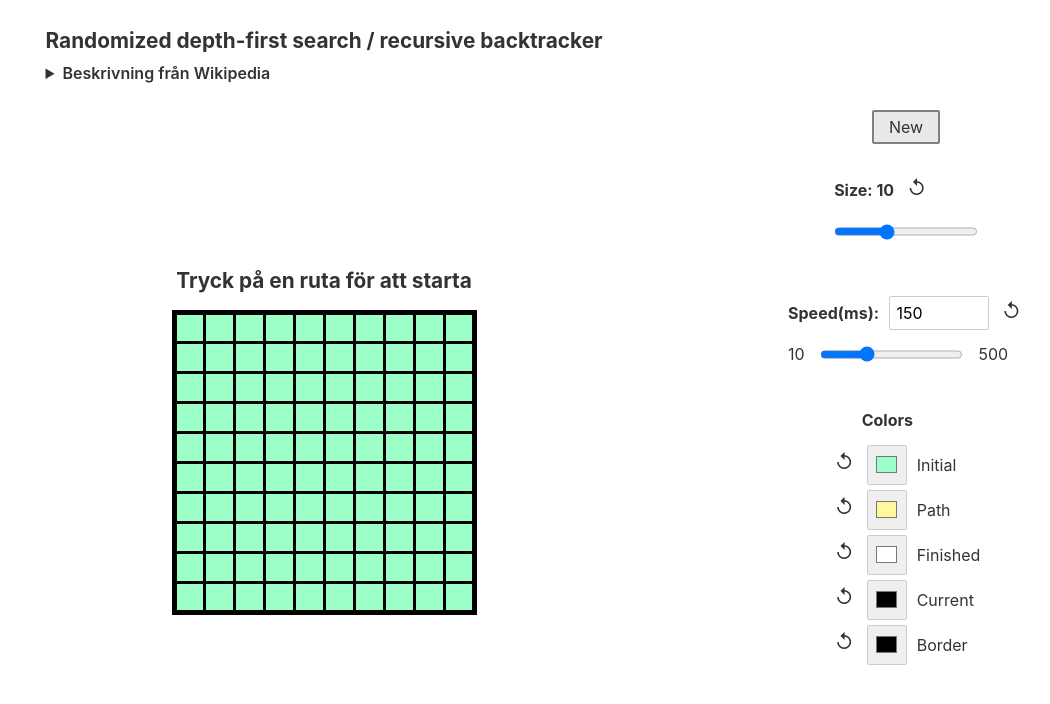
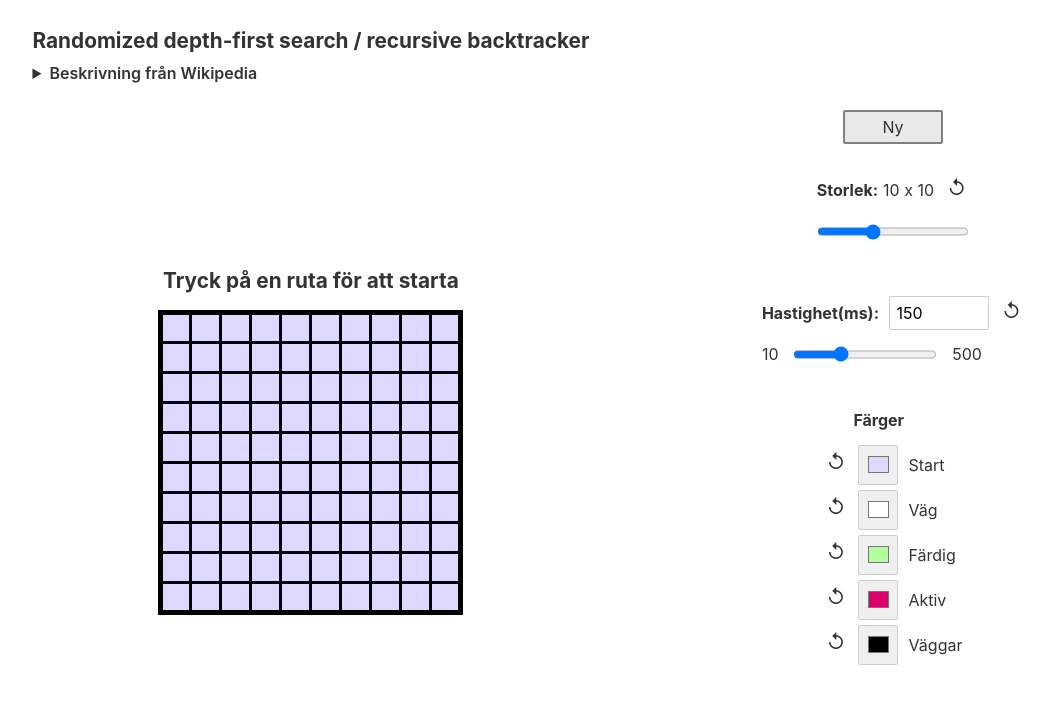
Before and after one commit to Alexander-Holm/maze-algorithm, a Svelte app: page / in a window 1280 px wide. Shown: the top 704 px of the page, without its empty margins (178-1228 px from the left). Built offline with nearby package versions, Linux system fonts and the light colour scheme.

Commit message:
Svenska Nya färger

```diff
--- a/src/App.svelte
+++ b/src/App.svelte
@@ -16,12 +16,13 @@
         RIGHT: "LEFT",
     }
     const DEFAULTS = {
+        // colors property-namn används för labels till <ColorPicker>
         colors: {
-            initial: "#9cffc7",
-            path: "#fff89c",
-            finished: "#ffffff",
-            current: "#000000",
-            border: "#000000",
+            start: "#ded7ff",
+            väg: "#ffffff",
+            färdig: "#afff9b",
+            aktiv: "#dd0069",
+            väggar: "#000000",
         },
         speed: 150,
         size: 10,
@@ -35,7 +36,6 @@
     }
     let size = DEFAULTS.size;
     $: grid = createGrid(size);
-    let currentCell;
 
     function createGrid(size){
         const grid = []
@@ -43,9 +43,9 @@
             const row = new Array(size);
             for(let i = 0; i < size; i++){
                 row[i] = {
+                    active: false,
                     visited: false,
                     finished: false,
-                    color: colors.initial,
                     walls: {
                         up: true,
                         down: true,
@@ -64,7 +64,7 @@
         // Kolla innan celler ändras
         if(activeGrid !== grid)
             return;
-        currentCell = grid[currentX][currentY];
+        grid[currentX][currentY].active = true;
         grid[currentX][currentY].visited = true;
 
         const randomizedDirections = shuffleArray(Object.keys(DIRECTIONS));
@@ -78,12 +78,13 @@
                 // för att inte behöva hålla koll på vilken den förra rutan var
                 activeGrid[currentX][currentY].walls[newDirection.toLowerCase()] = false;
                 activeGrid[newX][newY].walls[OPPOSITE[newDirection].toLowerCase()] = false;
+                grid[currentX][currentY].active = false;
                 await move(newX, newY, activeGrid);
             }
             if(activeGrid !== grid)
                 return;
             // Vandra bakåt
-            currentCell = grid[currentX][currentY];
+            grid[currentX][currentY].active = true;
         }
         // Alla directions klara betyder att cellen inte kan besökas igen
         await new Promise(resolve => setTimeout(resolve, speed.current));
@@ -105,13 +106,12 @@
     // https://stackoverflow.com/questions/2450954/how-to-randomize-shuffle-a-javascript-array
     // answered Sep 28, 2012 at 20:20 Laurens Holst
     function shuffleArray(array) {
-    for (let i = array.length - 1; i > 0; i--) {
-        const j = Math.floor(Math.random() * (i + 1));
-        [array[i], array[j]] = [array[j], array[i]];
+        for (let i = array.length - 1; i > 0; i--) {
+            const j = Math.floor(Math.random() * (i + 1));
+            [array[i], array[j]] = [array[j], array[i]];
+        }
+        return array;
     }
-    return array;
-}
-
 </script>
 
 <main>
@@ -130,11 +130,11 @@
                             <td
                                 on:click={() => move(x, y, grid)}
                                 style:background-color = {
-                                    grid[x][y].finished ? colors.finished :
-                                    grid[x][y] === currentCell ? colors.current :
-                                    grid[x][y].visited ? colors.path : colors.initial
+                                    grid[x][y].finished ? colors.färdig :
+                                    grid[x][y].active ? colors.aktiv :
+                                    grid[x][y].visited ? colors.väg : colors.start
                                 }
-                                style:border-color = {colors.border}
+                                style:border-color = {colors.väggar}
                                 style:border-top-width = {grid[x][y].walls.up ? "3px" : 0 }
                                 style:border-bottom-width = {grid[x][y].walls.down ? "3px" : 0}
                                 style:border-left-width = {grid[x][y].walls.left ? "3px" : 0}
@@ -147,12 +147,16 @@
         </div>
 
     </div>
+
     <div class="controls">
-        <button class="new-button" on:click={() => grid = createGrid(size)}>New</button>
+        <button class="new-button" on:click={() => grid = createGrid(size)}>Ny</button>
         <!-- Size -->
         <div>
             <div class="slider-label-container">
-                <label for="size" ><h3>Size: {size}</h3></label>
+                <label for="size" class="slider-label-container">
+                    <h3 style="margin-right: 5px;">Storlek:</h3>
+                    {size} x {size}
+                </label>
                 <ResetButton class="reset" on:click={() => size = DEFAULTS.size} />
             </div>
             <input id="size" type="range" bind:value={size} min="5" max="20" />
@@ -161,8 +165,8 @@
         <div class="speed-container">
             <div class="slider-label-container">
                 <label class="slider-label-container">
-                    <h3>Speed(ms): </h3>
-                    <input type="number" bind:value={speed.current} min={speed.min} max={speed.max} style="width: 100px; margin-left:10px"/>
+                    <h3>Hastighet(ms): </h3>
+                    <input type="number" bind:value={speed.current} min={speed.min} max={speed.max} style="width: 100px; margin-left:10px"  />
                 </label>
                 <ResetButton class="reset" on:click={() => speed.current = DEFAULTS.speed} />
             </div>
@@ -174,7 +178,7 @@
         </div>
         <!-- Color -->
         <div class="color-container" >
-            <h3 class="color-title">Colors</h3>
+            <h3 class="color-title">Färger</h3>
             <!-- Kan inte binda color till objektet från Object.entries -->
             <!-- Måste binda till colors objektet -->
             {#each Object.entries(colors) as [name] }
@@ -258,6 +262,7 @@
         .controls .new-button{
             margin: 0;
             padding: 5px 15px;
+            min-width: 100px;
             background-color: rgb(233, 233, 233);
             border: 2px solid gray;
         }
```
Also changed, not shown: public/build/bundle.css, public/build/bundle.js, 1 other file (tests, documents, lock files or other folders).
